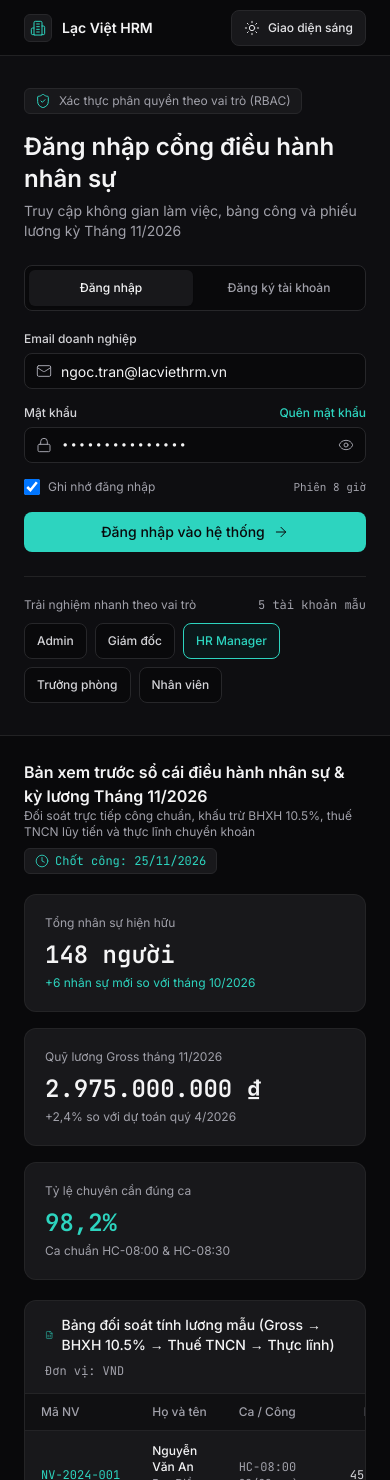
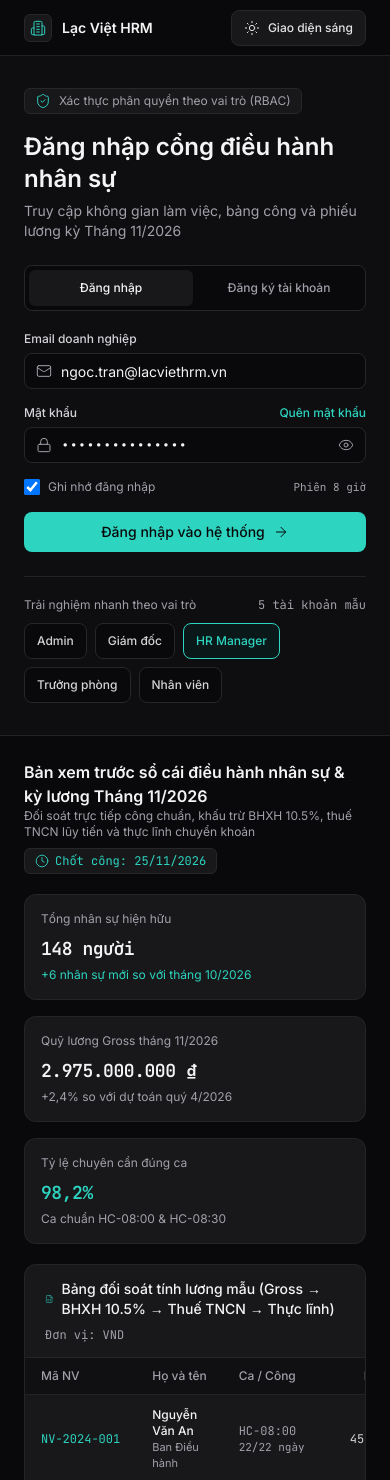
Before and after one commit to vinhce/Quan-tri-hanh-chinh-nhan-su, a Next.js app: page /login in a window 390 px wide. Shown: the top 1480 px of the page. Built offline with nearby package versions, Linux system fonts and the light colour scheme.

Commit message:
fix(login): prevent gross payroll KPI number from clipping at 1123px

```diff
--- a/src/app/login/page.tsx
+++ b/src/app/login/page.tsx
@@ -764,11 +764,11 @@ export default function LoginPage() {
 
             {/* 3 KPI Stat Cards */}
             <div className="grid grid-cols-1 gap-4 sm:grid-cols-3">
-              <div className="rounded-xl border border-zinc-200/80 bg-white p-5 dark:border-zinc-800/80 dark:bg-zinc-900">
+              <div className="rounded-xl border border-zinc-200/80 bg-white p-4 xl:p-5 dark:border-zinc-800/80 dark:bg-zinc-900">
                 <p className="text-xs text-zinc-500 dark:text-zinc-400">
                   Tổng nhân sự hiện hữu
                 </p>
-                <p className="mt-2 font-mono text-2xl font-semibold tabular-nums text-zinc-900 dark:text-zinc-100">
+                <p className="mt-2 font-mono text-lg sm:text-base xl:text-lg 2xl:text-xl font-semibold tabular-nums tracking-tight whitespace-nowrap text-zinc-900 dark:text-zinc-100">
                   148 người
                 </p>
                 <p className="mt-1 text-xs text-teal-700 dark:text-teal-400">
@@ -776,11 +776,11 @@ export default function LoginPage() {
                 </p>
               </div>
 
-              <div className="rounded-xl border border-zinc-200/80 bg-white p-5 dark:border-zinc-800/80 dark:bg-zinc-900">
+              <div className="rounded-xl border border-zinc-200/80 bg-white p-4 xl:p-5 dark:border-zinc-800/80 dark:bg-zinc-900">
                 <p className="text-xs text-zinc-500 dark:text-zinc-400">
                   Quỹ lương Gross tháng 11/2026
                 </p>
-                <p className="mt-2 font-mono text-2xl font-semibold tabular-nums text-zinc-900 dark:text-zinc-100">
+                <p className="mt-2 font-mono text-lg sm:text-base xl:text-lg 2xl:text-xl font-semibold tabular-nums tracking-tight whitespace-nowrap text-zinc-900 dark:text-zinc-100">
                   {formatVND(2975000000)}
                 </p>
                 <p className="mt-1 text-xs text-zinc-500 dark:text-zinc-400">
@@ -788,11 +788,11 @@ export default function LoginPage() {
                 </p>
               </div>
 
-              <div className="rounded-xl border border-zinc-200/80 bg-white p-5 dark:border-zinc-800/80 dark:bg-zinc-900">
+              <div className="rounded-xl border border-zinc-200/80 bg-white p-4 xl:p-5 dark:border-zinc-800/80 dark:bg-zinc-900">
                 <p className="text-xs text-zinc-500 dark:text-zinc-400">
                   Tỷ lệ chuyên cần đúng ca
                 </p>
-                <p className="mt-2 font-mono text-2xl font-semibold tabular-nums text-teal-700 dark:text-teal-400">
+                <p className="mt-2 font-mono text-lg sm:text-base xl:text-lg 2xl:text-xl font-semibold tabular-nums tracking-tight whitespace-nowrap text-teal-700 dark:text-teal-400">
                   98,2%
                 </p>
                 <p className="mt-1 text-xs text-zinc-500 dark:text-zinc-400">
```
